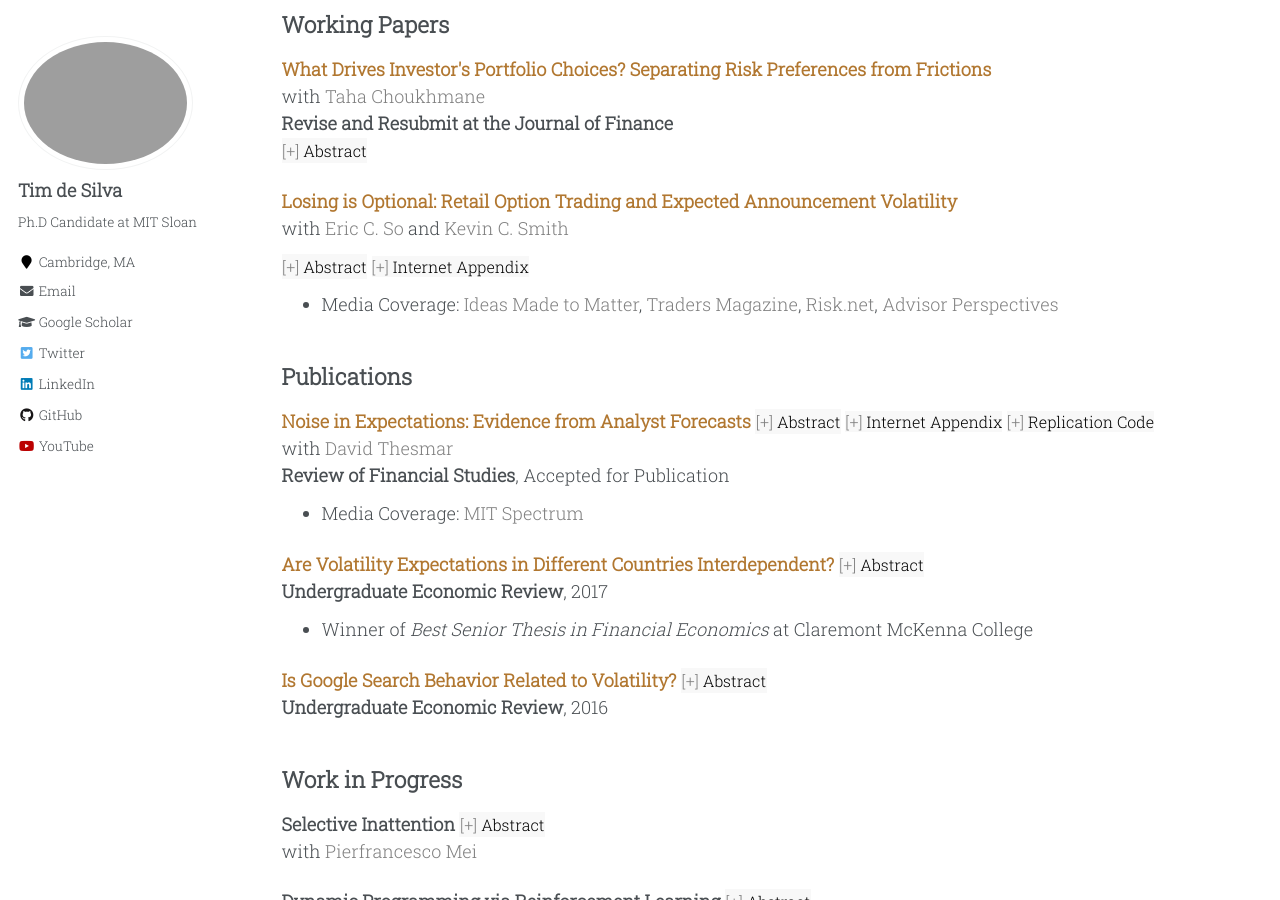
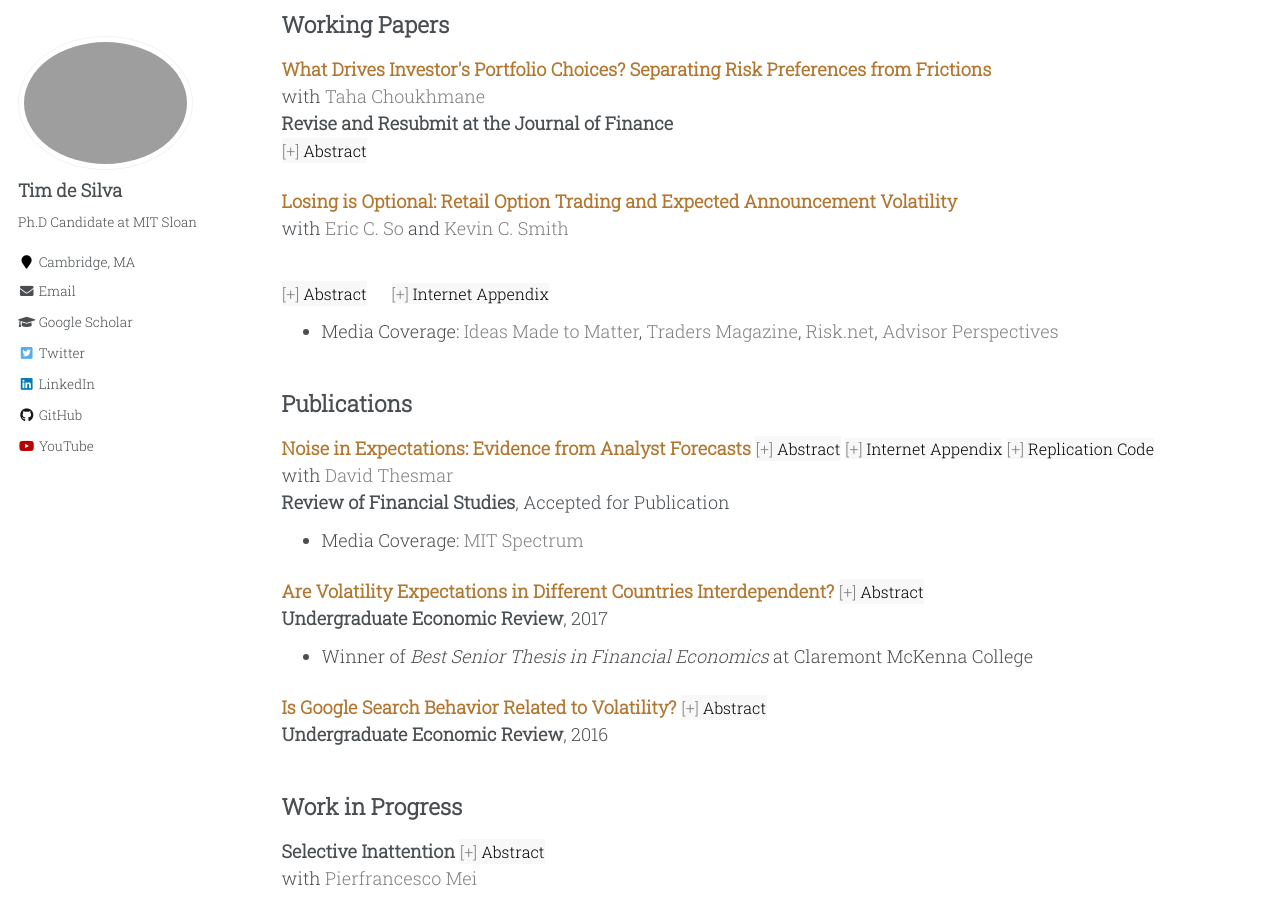
Before and after one commit to timhdesilva/timhdesilva.github.io, a Jekyll site: the page built from _pages/research.html, in a window 1280 px wide and 900 px high, scrolled down 334 px. Built offline with Jekyll 4.4.1, drawn with Linux system fonts in a browser that asks for light colours.

Commit message:
update spacing

```diff
--- a/_pages/research.html
+++ b/_pages/research.html
@@ -84,9 +84,9 @@ author_profile: true
     <a style="text-decoration:none; color:rgb(177, 119, 48); font-weight:bold" href="http://timhdesilva.github.io/files/papers/losing_optional.pdf">Losing is Optional: Retail Option Trading and Expected Announcement Volatility</a>
     <br>with <a style="text-decoration:none; color:gray" href="https://mitmgmtfaculty.mit.edu/eso/">Eric C. So</a> and <a style="text-decoration:none; color:gray" href="https://ksmith142.github.io/">Kevin C. Smith</a>
     <p style="margin-top: -12.5px; margin-right: 20px; line-height: 1.5;">
-      <button class="abstract-button" data-target="losing">Abstract</button>
+    <br>
+      <button class="abstract-button" data-target="losing" style="margin-right: 20px;">Abstract</button>
       <a style="text-decoration:none; background-color:#f8f8f8; font-size: 16px; font-family: Roboto Slab, serif;" href="http://timhdesilva.github.io/files/papers/losing_optional_appendix.pdf"><span style="color: gray;">[+]</span> <span style="color:black;">Internet Appendix</span></a>
-    </p>
     <ul style="margin-top: -12px">
       <li>Media Coverage: <a style="text-decoration:none; color:gray" href="https://mitsloan.mit.edu/ideas-made-to-matter/retail-investors-lose-big-options-markets-research-shows">Ideas Made to Matter</a>, <a style="text-decoration:none; color:gray" href="https://www.tradersmagazine.com/am/what-motivates-retail-options-traders/">Traders Magazine</a>, <a style="text-decoration:none; color:gray" href="https://www.risk.net/investing/7954462/its-amateur-hour-how-retail-traders-upended-options-market">Risk.net</a>, <a style="text-decoration:none; color:gray" href="https://www.advisorperspectives.com/articles/2023/02/19/the-wealth-destroying-behavior-of-retail-option-trading">Advisor Perspectives</a></li>
   </ul>
```
